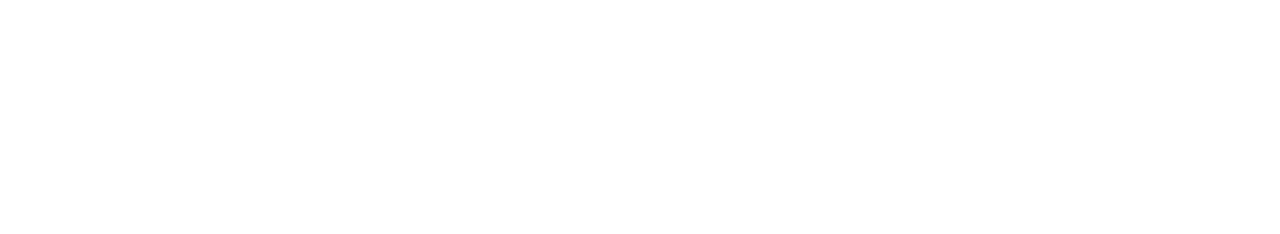
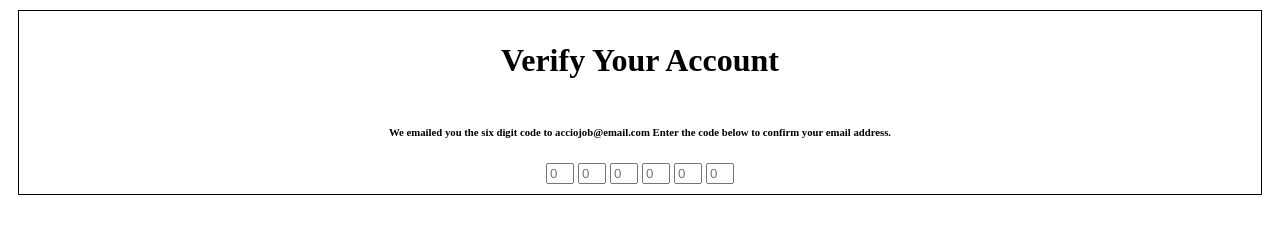
Before and after one commit to acciojob/OTP-tilak-c, a website: page main.html in a window 1280 px wide. Drawn offline with Linux system fonts and the light colour scheme.

Commit message:
created a submission

```diff
--- a/main.html
+++ b/main.html
@@ -7,7 +7,19 @@
 </head>
 
 <body>
-	<!-- the entire body must be written by student -->
+	<div class="container">
+	<h1 id="verification_heading">Verify Your Account</h1>
+	<h6 id="verification_subtext">We emailed you the six digit code to acciojob@email.com Enter the code below to confirm your email address.</h6>
+	<div class="code-container">
+		<input class="code" placeholder="0">
+		<input class="code" placeholder="0">
+		<input class="code" placeholder="0">
+		<input class="code" placeholder="0">
+		<input class="code" placeholder="0">
+		<input class="code" placeholder="0">
+	</div>
+	</div>
+
     <script type="text/javascript" src="./script.js">
 </script>
 
--- a/script.js
+++ b/script.js
@@ -1 +1,18 @@
 //your JS code here. If required.
+const inputs = document.querySelectorAll('.code');
+
+inputs.forEach((input, index) => {
+  input.addEventListener('input', () => {
+    input.value = input.value.slice(0, 1);
+
+    if (input.value && index < inputs.length - 1) {
+      inputs[index + 1].focus();
+    }
+  });
+
+  input.addEventListener('keydown', (e) => {
+    if (e.key === 'Backspace' && !input.value && index > 0) {
+      inputs[index - 1].focus();
+    }
+  });
+});
--- a/styles.css
+++ b/styles.css
@@ -1 +1,13 @@
 /*  your css code here. If applicable */
+input{
+	width:20px;
+}
+.container{
+	display:flex;
+	flex-direction:column;
+	justify-content:center;
+	align-items:center;
+	margin:10px;
+	border:1px solid black;
+	padding:10px;
+}
```
